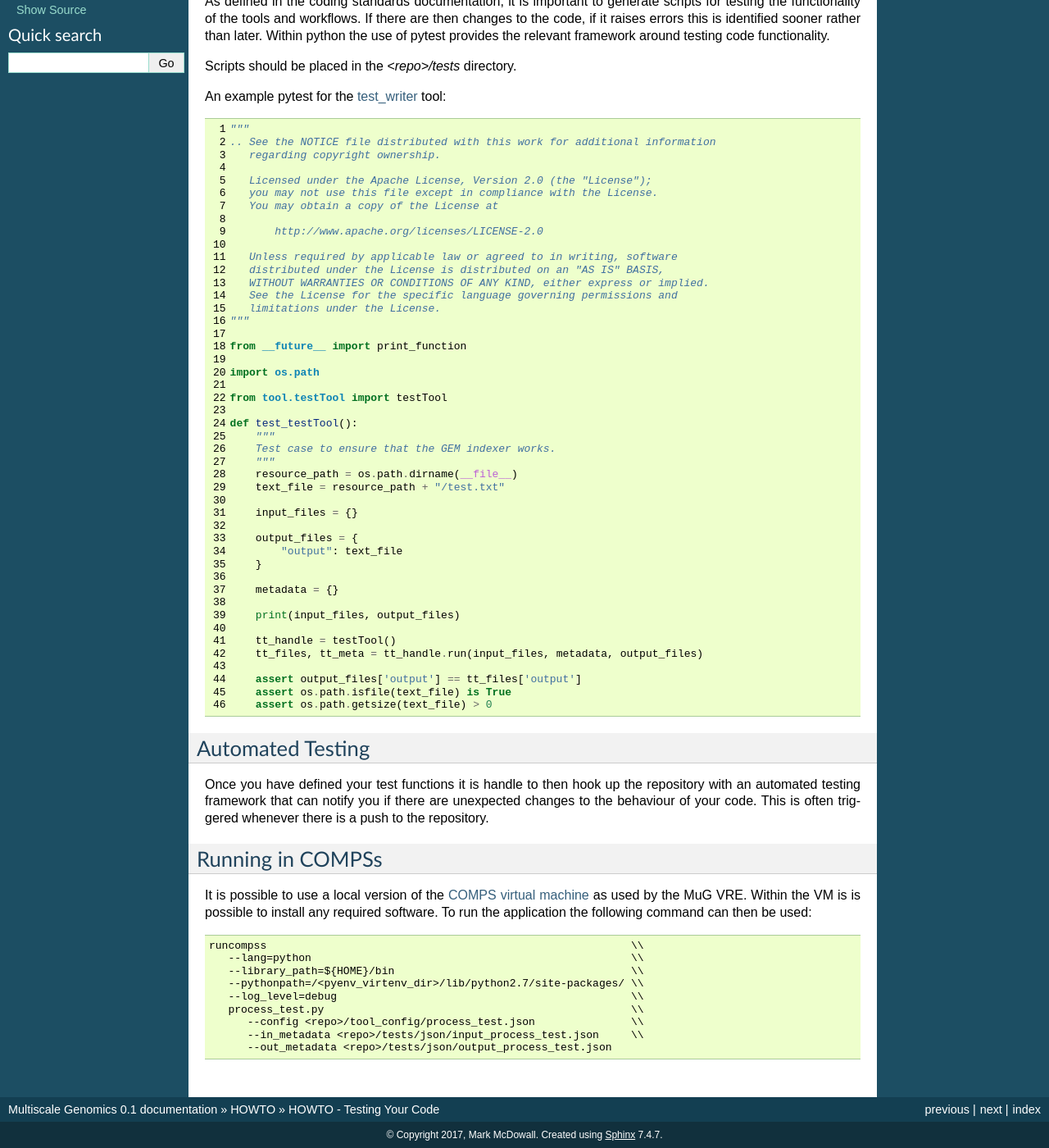
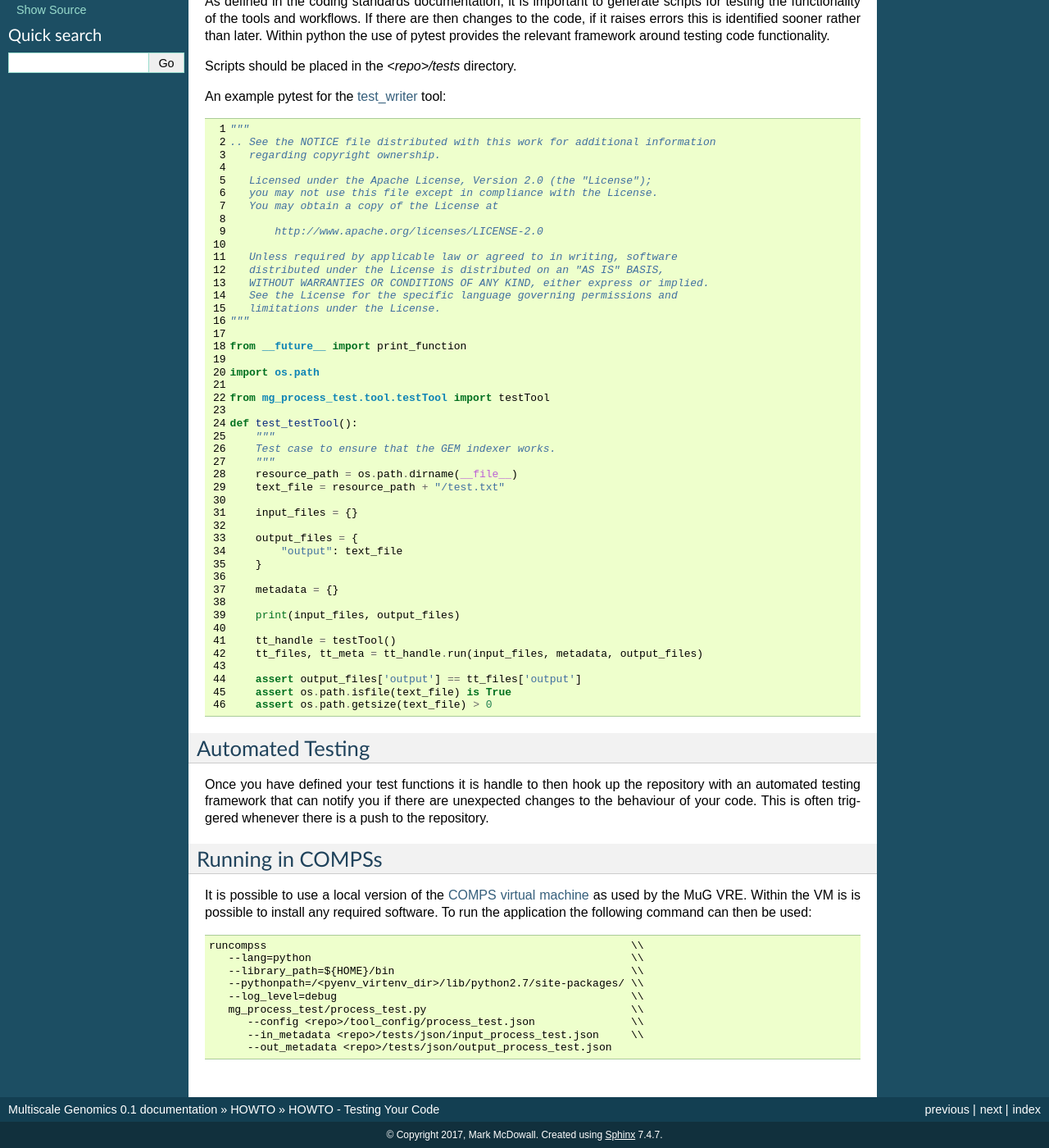
Before and after one commit to Multiscale-Genomics/mg-docs, a Sphinx documentation site: the page built from docs/howto/howto_testing.rst, in a window 1280 px wide and 1400 px high, scrolled down 348 px. Shown: the whole window at 82% size. Built offline with Sphinx 7.4.7, drawn with Linux system fonts in a browser that asks for light colours; some of the changed text lies outside the part shown.

Commit message:
Changes to reflect the updated to the structure of the mg-process-test repo

```diff
--- a/docs/howto/howto_documentation.rst
+++ b/docs/howto/howto_documentation.rst
@@ -159,7 +159,7 @@ An example of a pipeline block is as follows:
          :linenos:
 
          cd ${mg-process-test}
-         python process_test.py --config tests/json/process_test.json --in_metadata tests/json/input_test.json --out_metadata tests/results.json --local
+         python mg_process_test/process_test.py --config mg_process_test/tests/json/process_test.json --in_metadata mg_process_test/tests/json/input_test.json --out_metadata mg_process_test/tests/results.json --local
 
       The `--local` parameter should be used if the script is being run within an environment where (py)COMPSs is not installed. It can also be used in an environment where (py)COMPSs is installed, but the script needs to be run locally for testing purposes.
 
@@ -169,7 +169,7 @@ An example of a pipeline block is as follows:
          :linenos:
 
          cd /home/compss/code/mg-process-test
-         runcompss --lang=python process_test.py --config /home/compss/code/mg-process-test/tests/json/process_test.json --in_metadata /home/compss/code/mg-process-test/tests/json/input_test.json --out_metadata /home/compss/code/mg-process-test/tests/results.json
+         runcompss --lang=python mg_process_test/process_test.py --config /home/compss/code/mg-process-test/mg_process_test/tests/json/process_test.json --in_metadata /home/compss/code/mg-process-test/mg_process_test/tests/json/input_test.json --out_metadata /home/compss/code/mg-process-test/mg_process_test/tests/results.json
 
       Methods
       =======
--- a/docs/howto/howto_pipeline.rst
+++ b/docs/howto/howto_pipeline.rst
@@ -45,7 +45,7 @@ There are 2 ways of calling this function, either directly from another program
    from basic_modules.workflow import Workflow
    from utils import logger
 
-   from tools.testTool import testTool
+   from mg_process_test.tools.testTool import testTool
 
    # ------------------------------------------------------------------------------
 
--- a/docs/howto/howto_testing.rst
+++ b/docs/howto/howto_testing.rst
@@ -26,7 +26,7 @@ Running the pipeline manually
 .. code-block:: none
    :linenos:
 
-   python process_test.py --config config.json --in_metadata input_files.json --out_metadata output_metadata.json
+   python mg_process_test/process_test.py --config config.json --in_metadata input_files.json --out_metadata output_metadata.json
 
 
 Testing a Tools and Pipelines
@@ -62,7 +62,7 @@ An example pytest for the `test_writer <howto_tool.html>`_ tool:
 
    import os.path
 
-   from tool.testTool import testTool
+   from mg_process_test.tool.testTool import testTool
 
    def test_testTool():
        """
@@ -108,7 +108,7 @@ It is possible to use a local version of the `COMPS virtual machine <https://www
       --library_path=${HOME}/bin                                     \\
       --pythonpath=/<pyenv_virtenv_dir>/lib/python2.7/site-packages/ \\
       --log_level=debug                                              \\
-      process_test.py                                                \\
+      mg_process_test/process_test.py                                \\
          --config <repo>/tool_config/process_test.json               \\
          --in_metadata <repo>/tests/json/input_process_test.json     \\
          --out_metadata <repo>/tests/json/output_process_test.json
```
